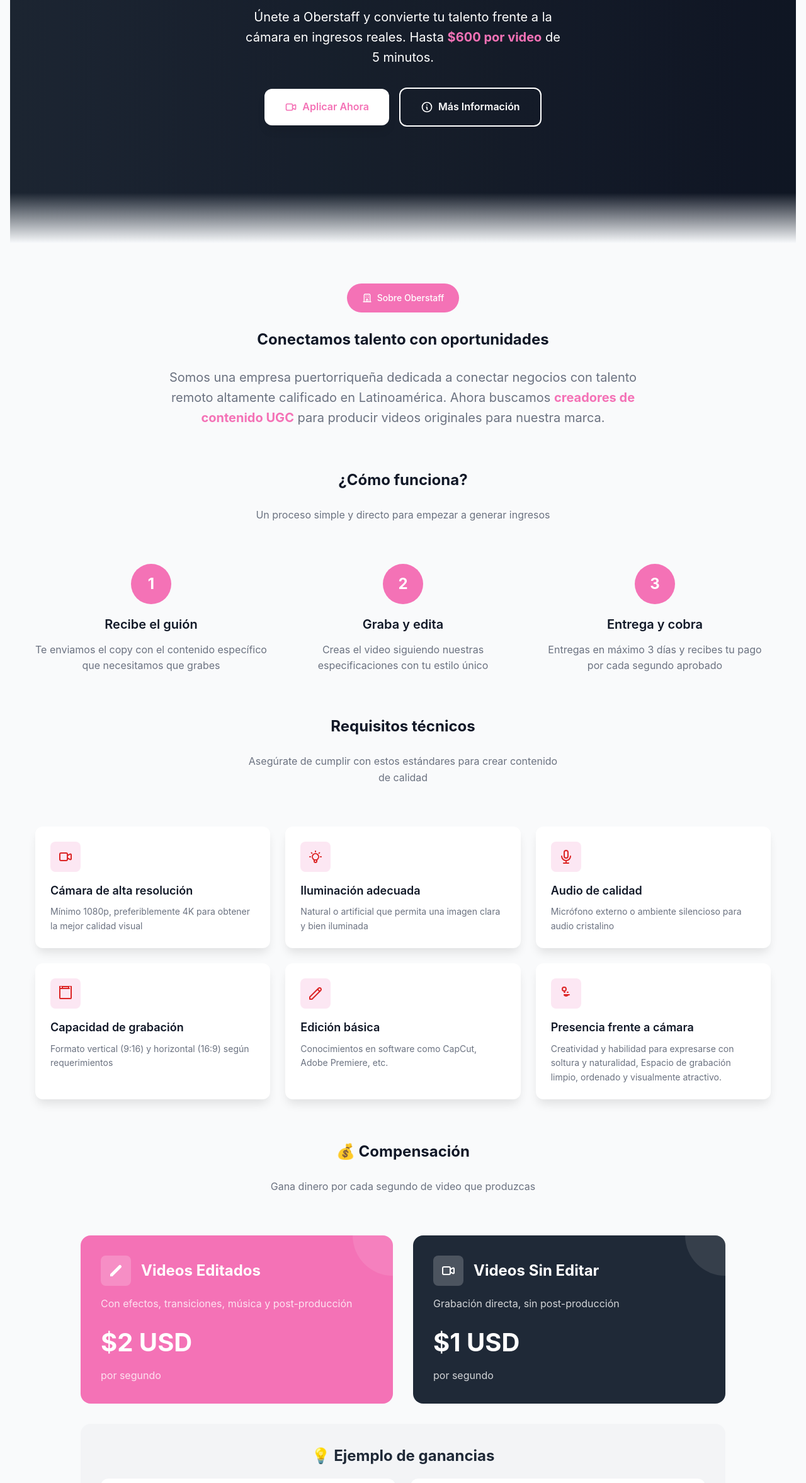
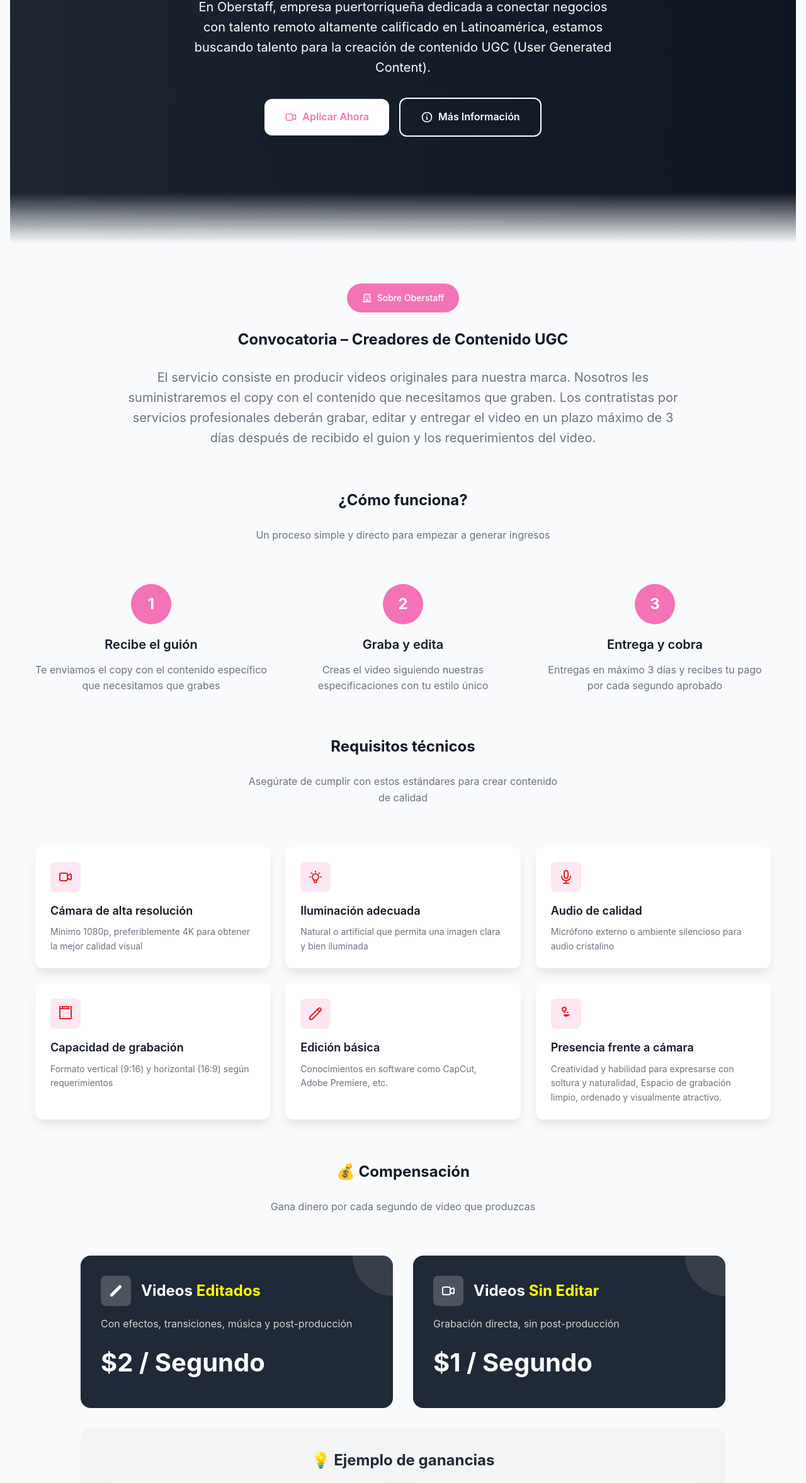
Before and after one commit to arquidev8/UGC-Simple, a plain HTML site: page index.html in a window 1280 px wide. Shown: the part 446-2800 px from the top of the page at 63% size. Drawn offline with nearby package versions, Linux system fonts and the light colour scheme.

Commit message:
update 2

```diff
--- a/index.html
+++ b/index.html
@@ -21,8 +21,7 @@
                 <span class="hero-title-gradient">UGC</span>
             </h1>
             <p class="hero-description">
-                Únete a Oberstaff y convierte tu talento frente a la cámara en ingresos reales.
-                Hasta <span class="highlight-text">$600 por video</span> de 5 minutos.
+               En Oberstaff, empresa puertorriqueña dedicada a conectar negocios con talento remoto altamente calificado en Latinoamérica, estamos buscando talento para la creación de contenido UGC (User Generated Content).
             </p>
             <div class="hero-buttons">
                 <a href="#formulario" class="btn-primary">
@@ -52,10 +51,9 @@
                 </svg>
                 Sobre Oberstaff
             </div>
-            <h2 class="section-title">Conectamos talento con oportunidades</h2>
+            <h2 class="section-title">Convocatoria – Creadores de Contenido UGC</h2>
             <p class="section-description">
-                Somos una empresa puertorriqueña dedicada a conectar negocios con talento remoto altamente calificado en Latinoamérica.
-                Ahora buscamos <span class="highlight-text">creadores de contenido UGC</span> para producir videos originales para nuestra marca.
+                El servicio consiste en producir videos originales para nuestra marca. Nosotros les suministraremos el copy con el contenido que necesitamos que graben. Los contratistas por servicios profesionales deberán grabar, editar y entregar el video en un plazo máximo de 3 días después de recibido el guion y los requerimientos del video.
             </p>
         </div>
 
@@ -174,11 +172,11 @@
                                     <path d="M15.232 5.232l3.536 3.536m-2.036-5.036a2.5 2.5 0 113.536 3.536L6.5 21.036H3v-3.572L16.732 3.732z" />
                                 </svg>
                             </div>
-                            <h3>Videos Editados</h3>
+                            <h3> Videos<strong style="color: yellow;"> Editados</strong></h3>
                         </div>
                         <p class="compensation-subtitle">Con efectos, transiciones, música y post-producción</p>
-                        <div class="compensation-price">$2 USD</div>
-                        <div class="compensation-unit">por segundo</div>
+                        <div class="compensation-price">$2 / Segundo</div>
+                        <!-- <div class="compensation-unit">por segundo</div> -->
                     </div>
                 </div>
 
@@ -191,11 +189,11 @@
                                     <path stroke-linecap="round" stroke-linejoin="round" stroke-width="2" d="M15 10l4.553-2.276A1 1 0 0121 8.618v6.764a1 1 0 01-1.447.894L15 14M5 18h8a2 2 0 002-2V8a2 2 0 00-2-2H5a2 2 0 00-2 2v8a2 2 0 002 2z" />
                                 </svg>
                             </div>
-                            <h3>Videos Sin Editar</h3>
+                            <h3>Videos <strong style="color: yellow;">Sin Editar</strong></h3>
                         </div>
                         <p class="compensation-subtitle">Grabación directa, sin post-producción</p>
-                        <div class="compensation-price">$1 USD</div>
-                        <div class="compensation-unit">por segundo</div>
+                        <div class="compensation-price">$1 / Segundo</div>
+                        <!-- <div class="compensation-unit">por segundo</div> -->
                     </div>
                 </div>
             </div>
@@ -206,12 +204,12 @@
                     <div class="earnings-card">
                         <div class="earnings-amount">$60 USD</div>
                         <p class="earnings-description">Video editado de 30 segundos</p>
-                        <p class="earnings-calculation">30 seg × $2 USD = $60 USD</p>
+                        <p class="earnings-calculation"> <strong > 30 seg × $2 USD = $60 USD </strong></p>
                     </div>
                     <div class="earnings-card">
                         <div class="earnings-amount earnings-basic">$30 USD</div>
                         <p class="earnings-description">Video sin editar de 30 segundos</p>
-                        <p class="earnings-calculation">30 seg × $1 USD = $30 USD</p>
+                        <p class="earnings-calculation"><strong >30 seg × $1 USD = $30 USD</strong></p>
                     </div>
                 </div>
             </div>
@@ -252,7 +250,7 @@
         </div>
 
         <!-- Call to Action -->
-        <div class="cta-section">
+        <!-- <div class="cta-section">
             <div class="cta-bg-circles">
                 <div class="cta-circle-1"></div>
                 <div class="cta-circle-2"></div>
@@ -285,7 +283,7 @@
                 </div>
             </div>
         </div>
-    </div>
+    </div> -->
 
     <div class="container" id="formulario">
         <!-- Pantalla de éxito -->
--- a/styles.css
+++ b/styles.css
@@ -84,7 +84,7 @@
     font-size: 1.25rem;
     color: white;
     margin-bottom: 2rem;
-    max-width: 32rem;
+    max-width: 42rem;
     margin-left: auto;
     margin-right: auto;
     line-height: 1.6;
@@ -193,7 +193,7 @@
 .section-description {
     font-size: 1.25rem;
     color: #6b7280;
-    max-width: 48rem;
+    max-width: 56rem;
     margin: 0 auto;
     line-height: 1.6;
 }
@@ -322,7 +322,7 @@
 }
 
 .compensation-premium {
-    background-color: #f472b6;
+    background-color: #1f2937;
 }
 
 .compensation-basic {
@@ -420,7 +420,7 @@
 .earnings-amount {
     font-size: 2rem;
     font-weight: bold;
-    color: #f472b6;
+    color: black;
     margin-bottom: 0.5rem;
 }
 
@@ -433,8 +433,8 @@
 }
 
 .earnings-calculation {
-    font-size: 0.875rem;
-    color: #9ca3af;
+    font-size: 1rem;
+    color: black;
     margin-top: 0.5rem;
 }
 
```
